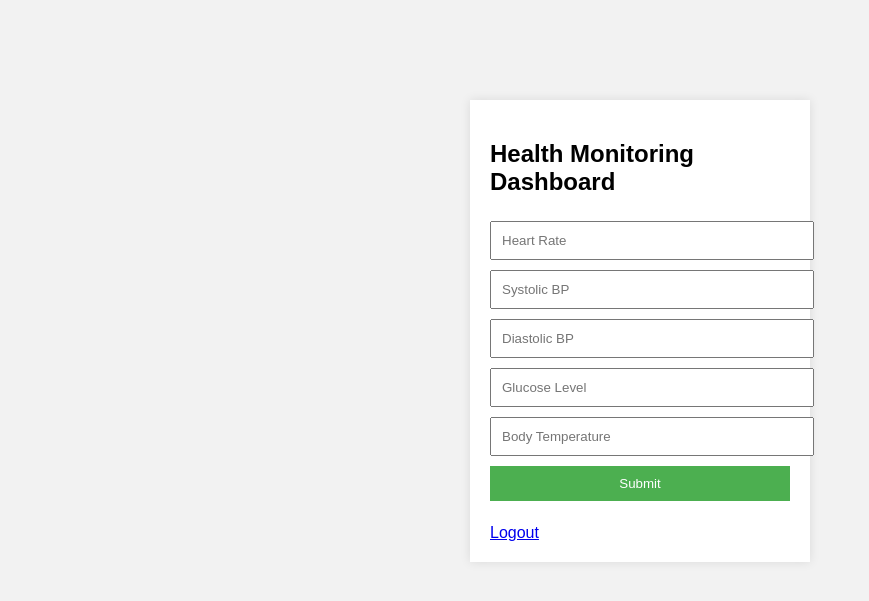
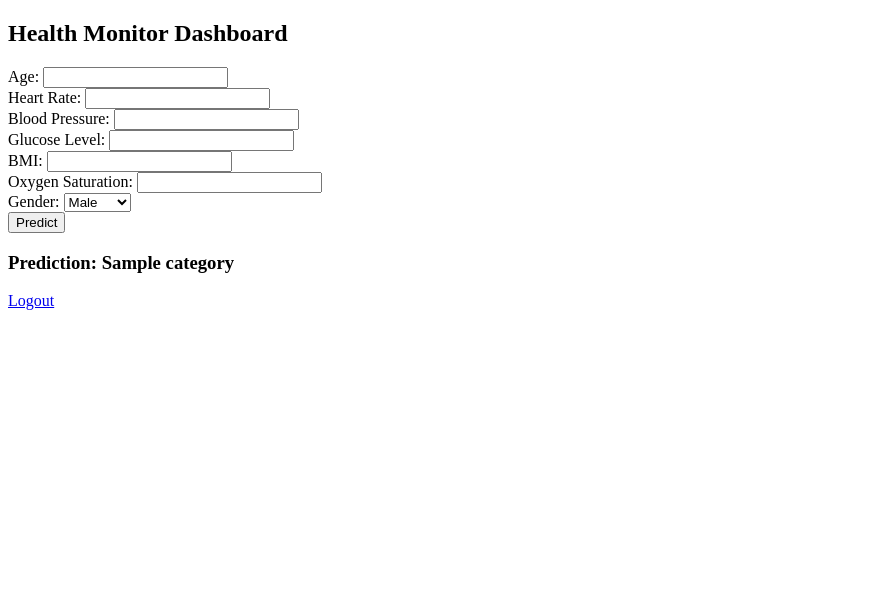
Before and after one commit to Eqarus254/Medical_app, a Flask app: template templates/dashboard.html in a window 1280 px wide. Shown: the top 601 px of the page, without its empty margins (0-869 px from the left). Run offline with Flask 3, Linux system fonts and the light colour scheme; the template is opened without the code that fills it: most values are stand-ins (such as "Sample title", 1, 10 or a date in 2020); parts of the project's set-up code (start-up, migrations or seed data) failed here and were passed over.

Commit message:
Add files via upload

```diff
--- a/app.py
+++ b/app.py
@@ -1,53 +1,65 @@
-from flask import Flask, render_template, request, jsonify, redirect, url_for, session
+from flask import Flask, render_template, request, redirect, url_for, session
+import pickle
 import numpy as np
-import joblib
-import os
 
 app = Flask(__name__)
-app.secret_key = 'your_secret_key'
+app.secret_key = 'supersecretkey'
 
-# Load the model
-model_path = 'model/health_rf_model.pkl'
-model = joblib.load(model_path)
+# Load model and scaler
+model = pickle.load(open('health_rf_model.pkl', 'rb'))
+scaler = pickle.load(open('health_seq_scaler.pkl', 'rb'))
 
-# Dummy user credentials
-users = {'admin': 'password'}
-
-@app.route('/')
-def index():
-    if 'username' in session:
-        return redirect(url_for('dashboard'))
+@app.route('/', methods=['GET', 'POST'])
+def login():
+    if request.method == 'POST':
+        username = request.form['username']
+        password = request.form['password']
+        if username == 'admin' and password == 'admin':
+            session['logged_in'] = True
+            return redirect(url_for('dashboard'))
+        else:
+            return render_template('login.html', error='Invalid Credentials')
     return render_template('login.html')
 
-@app.route('/login', methods=['POST'])
-def login():
-    username = request.form['username']
-    password = request.form['password']
-    if users.get(username) == password:
-        session['username'] = username
-        return redirect(url_for('dashboard'))
-    return render_template('login.html', error='Invalid credentials')
+@app.route('/dashboard', methods=['GET', 'POST'])
+def dashboard():
+    if not session.get('logged_in'):
+        return redirect(url_for('login'))
+
+    prediction_result = None
+    category = None
+
+    if request.method == 'POST':
+        try:
+            age = float(request.form['age'])
+            heart_rate = float(request.form['heart_rate'])
+            bp = float(request.form['bp'])
+            glucose = float(request.form['glucose'])
+            bmi = float(request.form['bmi'])
+            oxygen = float(request.form['oxygen'])
+            gender = 1 if request.form['gender'] == 'Male' else 0
+
+            input_data = np.array([[age, heart_rate, bp, glucose, bmi, oxygen, gender]])
+            scaled = scaler.transform(input_data)
+            prediction = model.predict(scaled)[0]
+
+            prediction_result = prediction
+            if prediction == 0:
+                category = "Normal"
+            elif prediction == 1:
+                category = "Risk"
+            else:
+                category = "Critical"
+
+        except Exception as e:
+            prediction_result = "Error in input"
+
+    return render_template('dashboard.html', prediction=prediction_result, category=category)
 
 @app.route('/logout')
 def logout():
-    session.pop('username', None)
-    return redirect(url_for('index'))
-
-@app.route('/dashboard')
-def dashboard():
-    if 'username' not in session:
-        return redirect(url_for('index'))
-    return render_template('dashboard.html')
-
-@app.route('/predict', methods=['POST'])
-def predict():
-    try:
-        data = [float(request.form[key]) for key in request.form]
-        features = np.array(data).reshape(1, -1)
-        prediction = model.predict(features)[0]
-        return jsonify({'prediction': int(prediction)})
-    except Exception as e:
-        return jsonify({'error': str(e)})
+    session['logged_in'] = False
+    return redirect(url_for('login'))
 
 if __name__ == '__main__':
     app.run(host='0.0.0.0', port=10000, debug=True)
--- a/templates/dashboard.html
+++ b/templates/dashboard.html
@@ -1,24 +1,27 @@
 <!DOCTYPE html>
 <html>
-<head>
-    <title>Dashboard - Health Monitor</title>
-    <link rel="stylesheet" href="/static/css/styles.css">
-</head>
+<head><title>Dashboard</title></head>
 <body>
-    <div class="container">
-        <h2>Health Monitoring Dashboard</h2>
-        <form id="healthForm">
-            <input type="number" name="heart_rate" placeholder="Heart Rate" step="any" required><br>
-            <input type="number" name="systolic_bp" placeholder="Systolic BP" step="any" required><br>
-            <input type="number" name="diastolic_bp" placeholder="Diastolic BP" step="any" required><br>
-            <input type="number" name="glucose" placeholder="Glucose Level" step="any" required><br>
-            <input type="number" name="temperature" placeholder="Body Temperature" step="any" required><br>
-            <button type="submit">Submit</button>
-        </form>
-        <div id="result"></div>
-        <br>
-        <a href="/logout">Logout</a>
-    </div>
-    <script src="/static/js/app.js"></script>
+    <h2>Health Monitor Dashboard</h2>
+    <form method="POST">
+        Age: <input type="number" name="age"><br>
+        Heart Rate: <input type="number" name="heart_rate"><br>
+        Blood Pressure: <input type="number" name="bp"><br>
+        Glucose Level: <input type="number" name="glucose"><br>
+        BMI: <input type="number" step="0.1" name="bmi"><br>
+        Oxygen Saturation: <input type="number" name="oxygen"><br>
+        Gender:
+        <select name="gender">
+            <option value="Male">Male</option>
+            <option value="Female">Female</option>
+        </select><br>
+        <input type="submit" value="Predict">
+    </form>
+
+    {% if prediction is not none %}
+        <h3>Prediction: {{ category }}</h3>
+    {% endif %}
+
+    <a href="{{ url_for('logout') }}">Logout</a>
 </body>
 </html>
```
Also changed, not shown: templates/login.html (+8 -15 lines), 3 other files.
